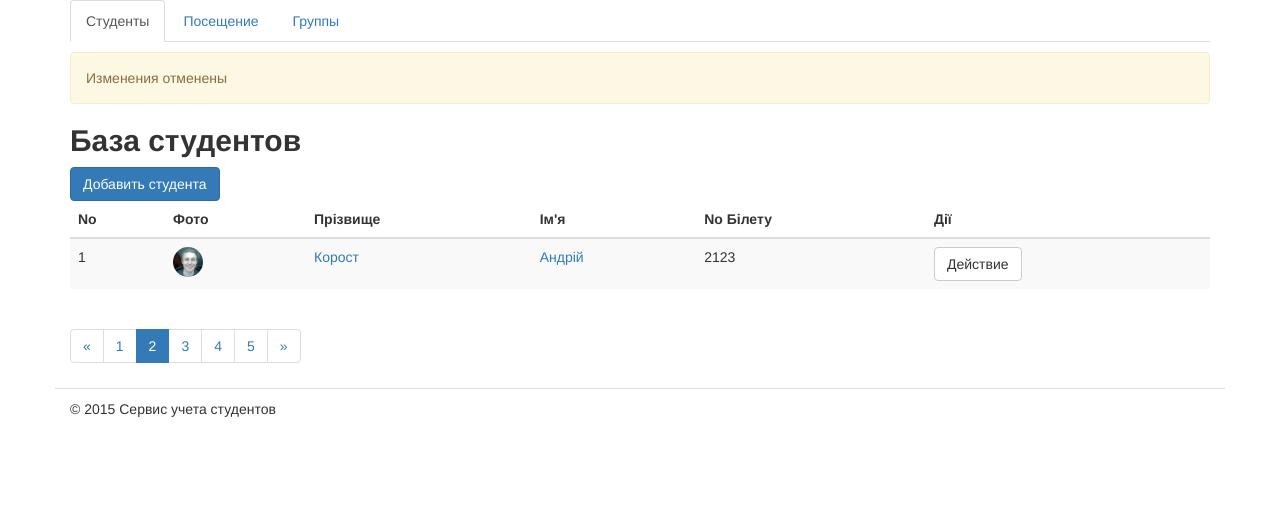
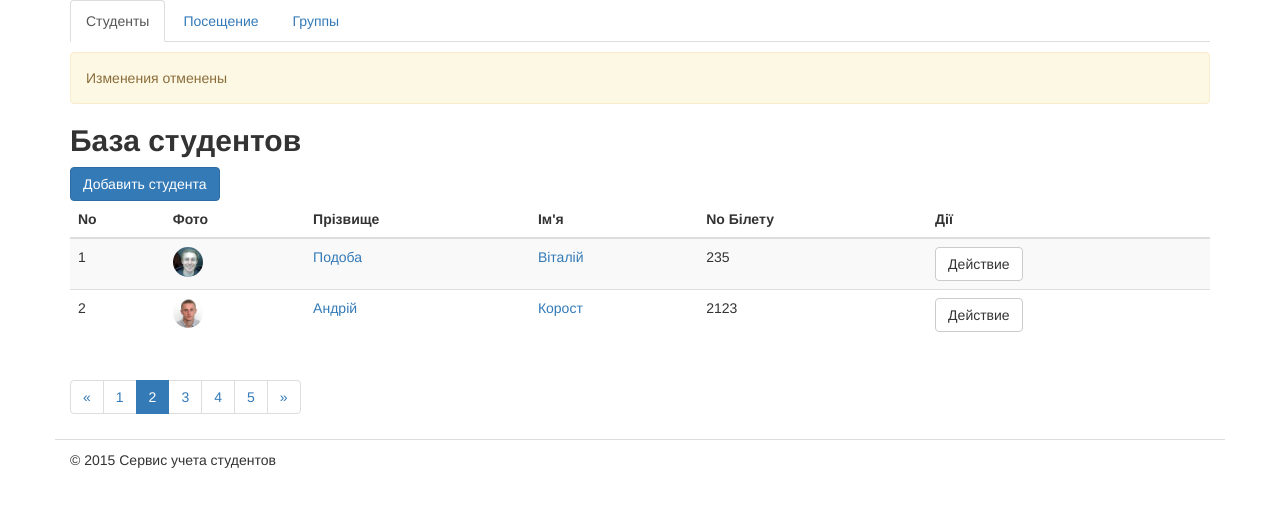
Before and after one commit to eppel81/studentsdb, a Django app: page / in a window 1280 px wide. Shown: the part 70-577 px from the top of the page. Run offline with Django 3.2, Linux system fonts and the light colour scheme; some libraries are stand-ins or nearby versions.

Commit message:
create cycle-for in students_list template

```diff
--- /dev/null
+++ b/students/static/students/css/main.css
@@ -0,0 +1,27 @@
+/*global styles*/
+h1, h2, h3, h4, h5, h6 {
+    font-weight: bold;
+}
+
+.alert {
+    margin-top: 10px;
+}
+
+#footer {
+    border-top: 1px solid #ddd;
+    padding-top: 10px;
+}
+
+#group-selector {
+    margin-top: 30px;
+}
+
+#group-selector select {
+    margin: 0;
+    width: 83%;
+    background-color: #ffffff;
+    border: 1px solid #cccccc;
+    height: 30px;
+    line-height: 30px;
+    color: #555555;
+}
--- a/students/templates/students/students_list.html
+++ b/students/templates/students/students_list.html
@@ -1,3 +1,5 @@
+{% load static from staticfiles %}
+
 <!DOCTYPE html>
 <html lang="ru">
 	<head>
@@ -8,7 +10,7 @@
 		<!-- Include Styles -->
 		<link rel="stylesheet" href="https://maxcdn.bootstrapcdn.com/bootstrap/3.3.5/css/bootstrap.min.css"
 			  integrity="sha512-dTfge/zgoMYpP7QbHy4gWMEGsbsdZeCXz7irItjcC3sPUFtf0kuFbDz/ixG7ArTxmDjLXDmezHubeNikyKGVyQ==" crossorigin="anonymous">
-		<link rel="stylesheet" href="./css/main.css">
+		<link rel="stylesheet" href="{% static 'students/css/main.css' %}">
 		<!--<style type="text/css">.col-xs-12, .col-xs-8, .col-xs-4 {border: 1px solid red;}</style>-->
 	</head>
 <body>
@@ -62,24 +64,44 @@
 			</tr>
 		   </thead>
 		  <tbody>
+		    <!--<tr>-->
+			  <!--<td>1</td>-->
+			  <!--<td><img src="{% static 'students/img/me.jpeg' %}" weight="30" height="30" class="img-circle"></td>-->
+			  <!--<td><a title="Редагувати" href="{% url 'students_edit' 1 %}">Корост</a></td>-->
+			  <!--<td><a title="Редагувати" href="{% url 'students_edit' 1 %}">Андрій</a></td>-->
+			  <!--<td>2123</td>-->
+			  <!--<td>-->
+			  	<!--<div class="dropdown">-->
+			  	  <!--<button class="btn btn-default dropdown-toggle" type="button" data-toggle="dropdown">Действие<span class="carret"></span>-->
+			  	  <!--</button>			  	  -->
+			  	  <!--<ul class="dropdown-menu" role="menu">-->
+			  	    <!--<li role="presentation"><a role="menuitem" tabindex="-1" href="/journal/1">Посещение</a></li>-->
+			  	    <!--<li role="presentation"><a role="menuitem" tabindex="-1" href="{% url 'students_edit' 1 %}">Редактировать</a></li>-->
+			  	    <!--<li role="presentation"><a role="menuitem" tabindex="-1" href="{% url 'students_delete' 1 %}">Удалить</a></li>-->
+			  	  <!--</ul>-->
+			  	<!--</div>-->
+			  <!--</td>-->
+			<!--</tr>-->
+		  	{% for stud in students %}
 				<tr>
-			  <td>1</td>
-			  <td><img src="./img/me.jpeg" weight="30" height="30" class="img-circle"></td>
-			  <td><a title="Редагувати" href="{% url 'students_edit' 1 %}">Корост</a></td>
-			  <td><a title="Редагувати" href="{% url 'students_edit' 1 %}">Андрій</a></td>
-			  <td>2123</td>
+					<td>{{ stud.id }}</td>
+					<td><img src="{% static stud.image %}" weight="30" height="30" class="img-circle"></td>
+					<td><a title="Редактировать" href="{% url 'students_edit' stud.id %}">{{ stud.last_name }}</a></td>
+					<td><a title="Редактировать" href="{% url 'students_edit' stud.id %}">{{ stud.first_name }}</a></td>
+					<td>{{ stud.ticket }}</td>
 					<td>
 						<div class="dropdown">
 			  	  			<button class="btn btn-default dropdown-toggle" type="button" data-toggle="dropdown">Действие<span class="carret"></span>
 			  	  			</button>
 							<ul class="dropdown-menu" role="menu">
-			  	    <li role="presentation"><a role="menuitem" tabindex="-1" href="/journal/1">Посещение</a></li>
-			  	    <li role="presentation"><a role="menuitem" tabindex="-1" href="{% url 'students_edit' 1 %}">Редактировать</a></li>
-			  	    <li role="presentation"><a role="menuitem" tabindex="-1" href="{% url 'students_delete' 1 %}">Удалить</a></li>
+			  	    			<li role="presentation"><a role="menuitem" tabindex="-1" href="/journal/{{ stud.id }}">Посещение</a></li>
+			  	    			<li role="presentation"><a role="menuitem" tabindex="-1" href="{% url 'students_edit' stud.id %}">Редактировать</a></li>
+			  	    			<li role="presentation"><a role="menuitem" tabindex="-1" href="{% url 'students_delete' stud.id %}">Удалить</a></li>
 			  	  			</ul>
 			  			</div>
 					</td>
 				</tr>
+		  	{% endfor %}
 		  </tbody>
 		</table>
 		<nav>
--- a/students/views.py
+++ b/students/views.py
@@ -1,8 +1,13 @@
+# -*- coding: utf-8 -*-
 from django.shortcuts import render
 from django.http import HttpResponse
 
 def students_list(request):
-    return render(request, 'students/students_list.html', {})
+    students = (
+        {'id': 1, 'first_name': u'Віталій', 'last_name': u'Подоба', 'ticket': 235, 'image': 'students/img/me.jpeg'},
+        {'id': 2, 'first_name': u'Корост', 'last_name': u'Андрій', 'ticket': 2123, 'image': 'students/img/piv.png'},
+    )
+    return render(request, 'students/students_list.html', {'students': students})
 
 
 def students_add(request):
```
Also changed, not shown: students/static/students/img/me.jpeg (added), students/static/students/img/piv.png (added), students/static/students/img/podoba3.jpg (added), studentsdb/settings.py (line endings or trailing spaces). Lines whose indentation alone changed are shown as unchanged.
